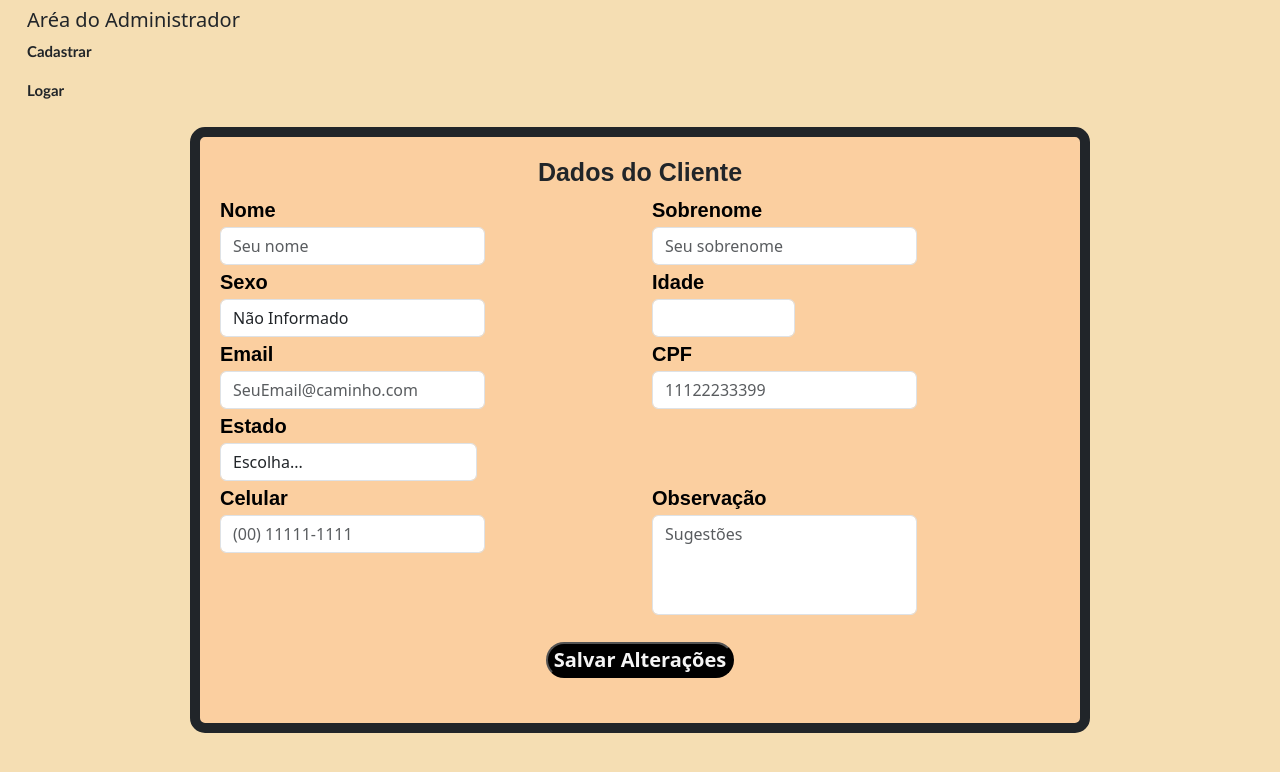
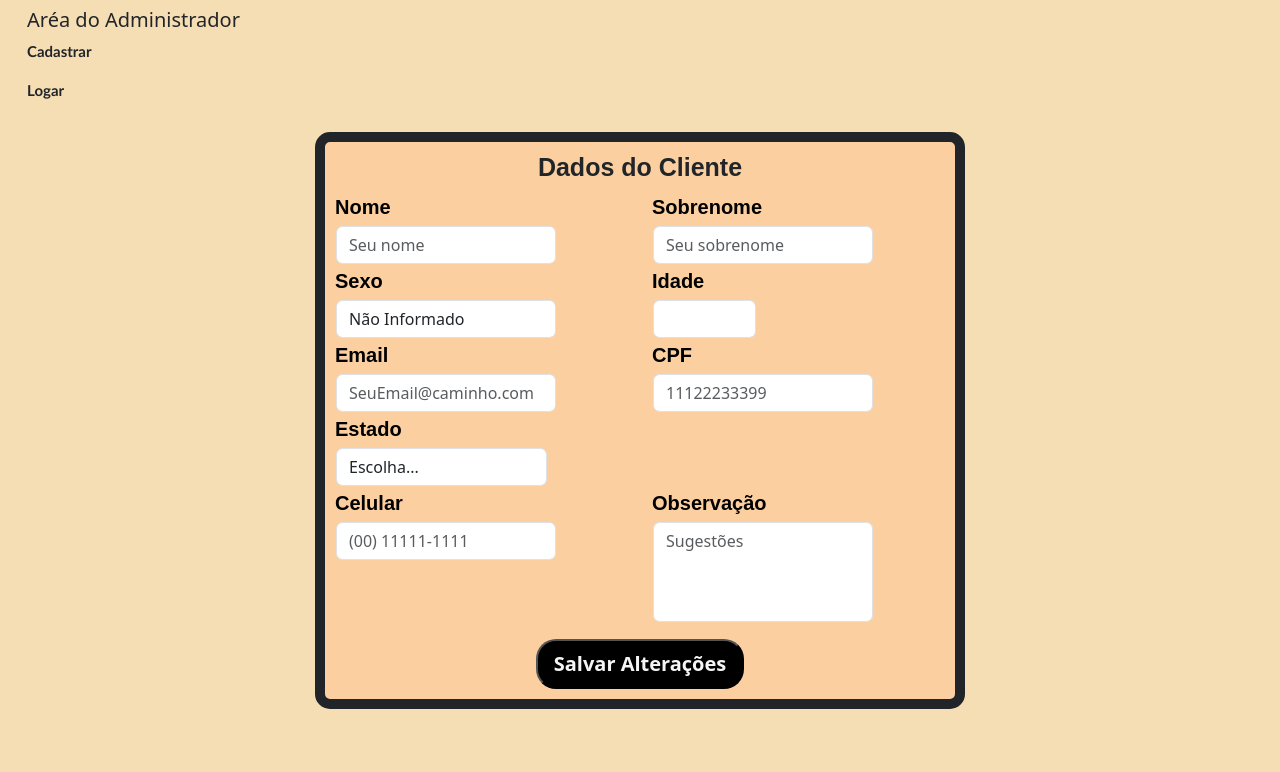
Before and after one commit to Venturaa10/formulario, a Django app: template form_app/templates/editar.html in a window 1280 px wide. Shown: the top 772 px of the page. Run offline with Django 5.2, Linux system fonts and the light colour scheme; the template is opened without the code that fills it: values that come from a table or form of the project are taken from there, others are empty.

Commit message:
Estilizando o template "editar"

```diff
--- a/form_app/templates/editar.html
+++ b/form_app/templates/editar.html
@@ -9,8 +9,8 @@
 
     /* Classe definida no arquivo form.py */
     .form-control {
-        width: 65%;
-        margin: 2px 0;
+        width: 75%;
+        margin: 2px 1px;
     }
 
     /* Estiliza o campo de 'comentario' do tipo textarea */
@@ -28,14 +28,21 @@
 
     .container {
         background-color: rgb(251, 207, 160);
+        flex-direction: column;
+        align-items: center;
+        justify-items: center;
 
-        justify-items: center;
-        width: 90%;
-        max-width: 900px;
-        height: auto;
-        max-height: max-content;
-        margin: 10px auto;
-        padding: 20px;
+        /* Controla Largura do Container */
+        width: 70%;
+        max-width: 650px;
+
+        /* Controla Altura do Container */
+        height: auto; /* Ajusta automaticamente o tamanho do container de acordo com o conteúdo dentro*/
+        overflow: hidden;
+
+
+        margin: 15px auto;
+        padding: 10px;
 
         border-radius: 15px;
         border-width: 10px;
@@ -48,6 +55,7 @@
         font-size: 20px;
         font-family: Arial, Helvetica, sans-serif;
         font-weight: bold;
+        margin-bottom: 4px;
     }
 
     .titulo {
@@ -55,6 +63,7 @@
         font-family: Arial, Helvetica, sans-serif;
         font-size: 25px;
         font-weight: bold;
+        margin-bottom: 10px;
     }
 
     #botao {
@@ -64,10 +73,10 @@
         font-weight: bold;
         font-size: 20px;
 
-        margin-top: 25px;
-        margin-bottom: 25px;
+        margin-top: 15px;
         width: auto;
         height: auto;
+        padding: 8px 16px;
     }
 
     .centraliza_botao {
@@ -77,8 +86,10 @@
     .mensagens {
         font-weight: bold;
         font-size: 20px;
+        text-align: center;
+        margin-top: 10px;
+    }
 
-    }
 </style>
 
 <body class="corpo">
```
